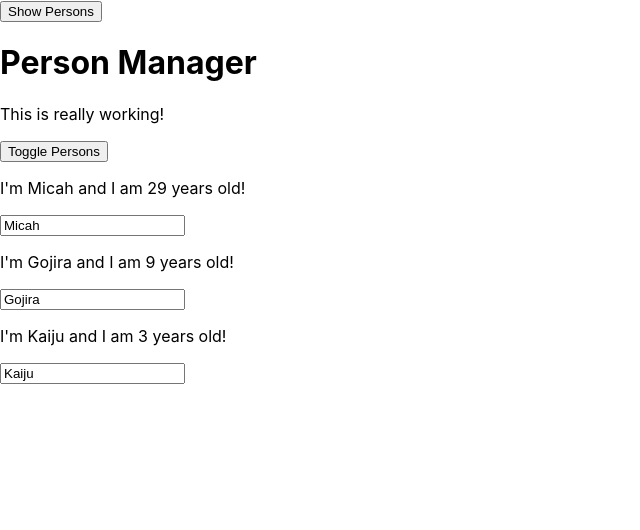
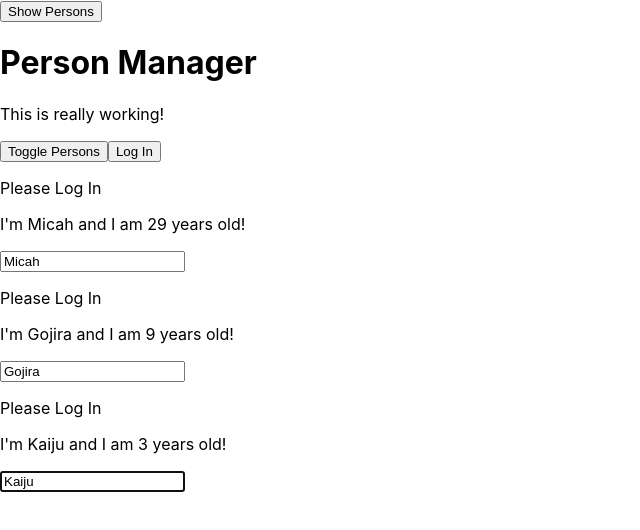
Before and after one commit to micah-rose/learning-react, a React app: page / in a window 1280 px wide. Both pictures are taken after a click on the button "Show Persons". Shown: the top 530 px of the page, without its empty margins (0-640 px from the left). Built offline with nearby package versions, Linux system fonts and the light colour scheme.

Commit message:
continued with demo project in Udemy course. Installed --save prop-types and learned about context types, prop chains, etc.

```diff
--- a/package.json
+++ b/package.json
@@ -39,6 +39,7 @@
     "postcss-loader": "3.0.0",
     "postcss-preset-env": "6.3.1",
     "postcss-safe-parser": "4.0.1",
+    "prop-types": "^15.7.1",
     "radium": "^0.25.1",
     "react": "^16.7.0",
     "react-app-polyfill": "^0.2.0",
--- a/src/components/Cockpit/Cockpit.js
+++ b/src/components/Cockpit/Cockpit.js
@@ -1,10 +1,14 @@
 import React from "react";
-//import React, { useEffect } from "react";
+//import React, { useEffect, useRef } from "react";
 import classes from "./Cockpit.css";
 import Aux from "../../hoc/Aux";
+import AuthContext from "../../context/auth-context";
 
 const cockpit = props => {
-//Uses 16.8 React - React Hooks
+  //Uses 16.8 React - React Hooks
+  //const toggleButtonRef = useRef(null);
+
+  //Uses 16.8 React - React Hooks
   //useEffect(
   //  () => {
   //    console.log("[Cockpit.js] useEffect");
@@ -12,6 +16,7 @@
   //    setTimeout(() => {
   //      alert("Saved data to cloud!");
   //    }, 1000);
+  //    toggleButtonRef.current.click();
   //  },
   //  [props.persons]
   //);
@@ -36,9 +41,16 @@
     <Aux>
       <h1>{props.appTitle}</h1>
       <p className={assignedClasses.join(" ")}>This is really working!</p>
-      <button className={btnClass} onClick={props.clicked}>
+      <button
+        //ref = {toggleButtonRef}
+        className={btnClass}
+        onClick={props.clicked}
+      >
         Toggle Persons
       </button>
+      <AuthContext.Consumer>
+        {context => <button onClick={context.login}>Log In</button>}
+      </AuthContext.Consumer>
     </Aux>
   );
 };
--- a/src/components/Persons/Person/Person.js
+++ b/src/components/Persons/Person/Person.js
@@ -1,6 +1,8 @@
 import React, { Component } from "react";
 import classes from "./Person.css";
 import WithClass from "../../../hoc/WithClass";
+import PropTypes from "prop-types";
+import AuthContext from "../../../context/auth-context";
 
 class Person extends Component {
   constructor(props) {
@@ -8,23 +10,45 @@
     console.log("[Person.js] Inside Constructor", props);
   }
 
+  //Another way to designate a focus with React - more modern approach
+  //constructor(props){
+  //super(props);
+  //  this.inputElementRef = React.createRef();
+  //}
+
+  static contextType = AuthContext;
+
   componentWillMount() {
     console.log("[Person.js] Inside componentWillMount()");
   }
 
   componentDidMount() {
     console.log("[Person.js] Inside componentDidMount()");
+    this.inputElement.focus();
+    //this.inputElementRef.current.focus();
+    console.log(this.context.authenticated);
   }
 
   render() {
     console.log("[Person.js] Inside Render");
     return (
       <WithClass classes={classes.Person}>
+        {this.context.authenticated ? (
+          <p>Authenticated</p>
+        ) : (
+          <p>Please Log In</p>
+        )}
+
         <p onClick={this.props.click}>
           I'm {this.props.name} and I am {this.props.age} years old!
         </p>
         <p>{this.props.children}</p>
         <input
+          key="i3"
+          ref={inputEl => {
+            this.inputElement = inputEl;
+          }}
+          //ref = this.inputElementRef
           type="text"
           onChange={this.props.changed}
           value={this.props.name}
@@ -34,4 +58,11 @@
   }
 }
 
+Person.propTypes = {
+  click: PropTypes.func,
+  name: PropTypes.string,
+  age: PropTypes.number,
+  changed: PropTypes.func
+};
+
 export default Person;
--- a/src/containers/App.js
+++ b/src/containers/App.js
@@ -3,6 +3,7 @@
 import Persons from "../components/Persons/Persons";
 import Cockpit from "../components/Cockpit/Cockpit";
 import WithClass from "../hoc/WithClass";
+import AuthContext from "../context/auth-context";
 
 class App extends Component {
   constructor(props) {
@@ -16,7 +17,8 @@
       ],
       otherState: "some other value",
       showPersons: false,
-      toggleClicked: 0
+      toggleClicked: 0,
+      authenticated: false
     };
   }
 
@@ -97,6 +99,10 @@
     });
   };
 
+  loginHandler = () => {
+    this.setState({ authenticated: true });
+  };
+
   render() {
     console.log("[App.js] Inside Render");
     let persons = null;
@@ -107,6 +113,7 @@
           persons={this.state.persons}
           clicked={this.deletePersonHandler}
           changed={this.nameChangedHandler}
+          isAuthenticated={this.state.authenticated}
         />
       );
     }
@@ -120,6 +127,12 @@
         >
           Show Persons
         </button>
+        <AuthContext.Provider
+          value={{
+            authenticated: this.state.authenticated,
+            login: this.loginHandler
+          }}
+        >
           <Cockpit
             appTitle={this.props.title}
             showPersons={this.state.showPersons}
@@ -127,6 +140,7 @@
             clicked={this.togglePersonsHandler}
           />
           {persons}
+        </AuthContext.Provider>
       </WithClass>
     );
   }
--- /dev/null
+++ b/src/context/auth-context.js
@@ -0,0 +1,8 @@
+import React from "react";
+
+const authContext = React.createContext({
+  authenticated: false,
+  login: () => {}
+});
+
+export default authContext;
--- a/src/hoc/WithClass.js
+++ b/src/hoc/WithClass.js
@@ -7,7 +7,7 @@
 export default withClass;
 
 /* Another approach to HOC
-const withClass = (className) => {
+const withClass = (WrappedComponent, className) => {
     return (props) => (
         <div className={className}>
             <WrappedComponent />
```
Also changed, not shown: 1 other file (tests, documents, lock files or other folders). Lines whose indentation alone changed are shown as unchanged.
